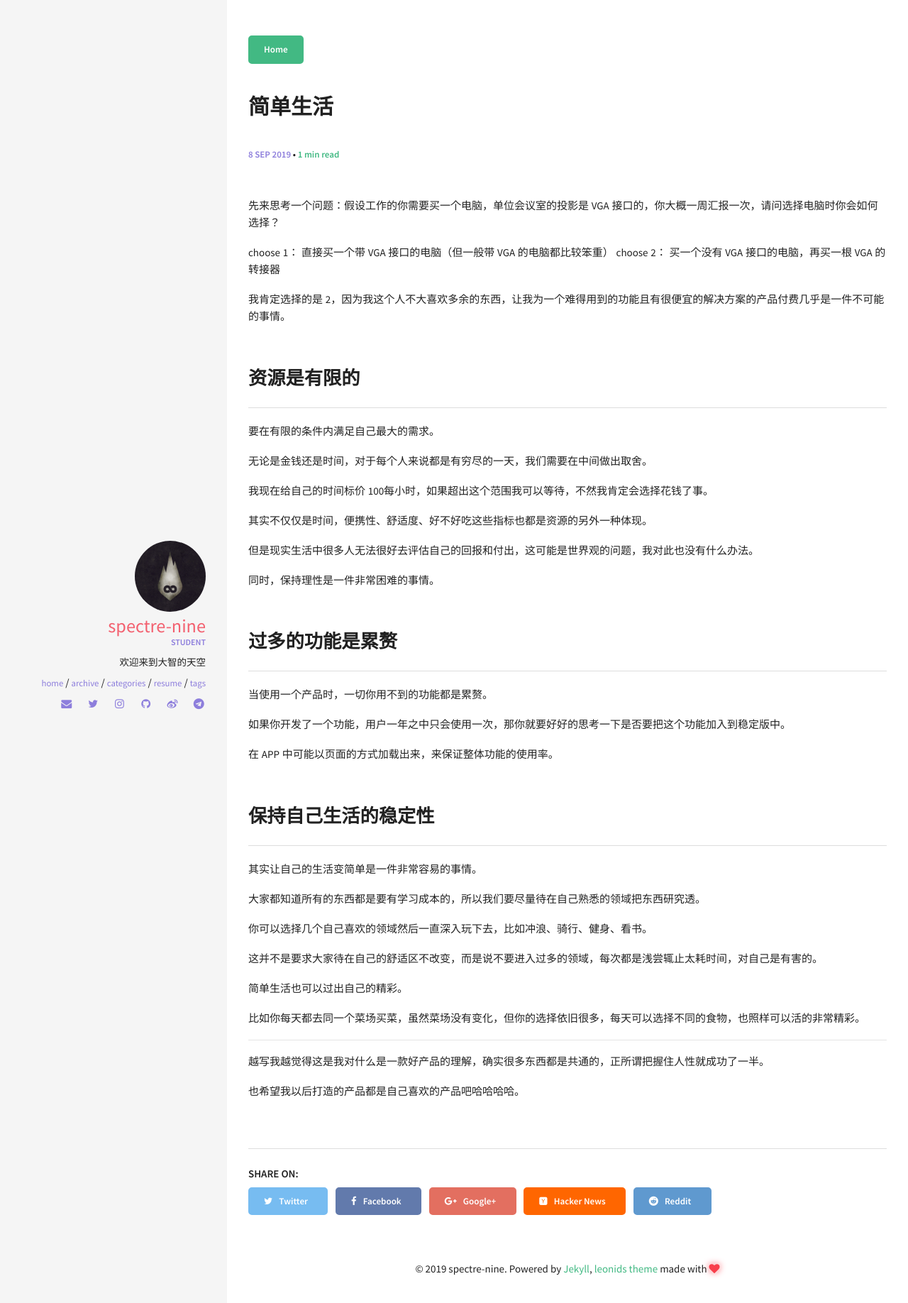
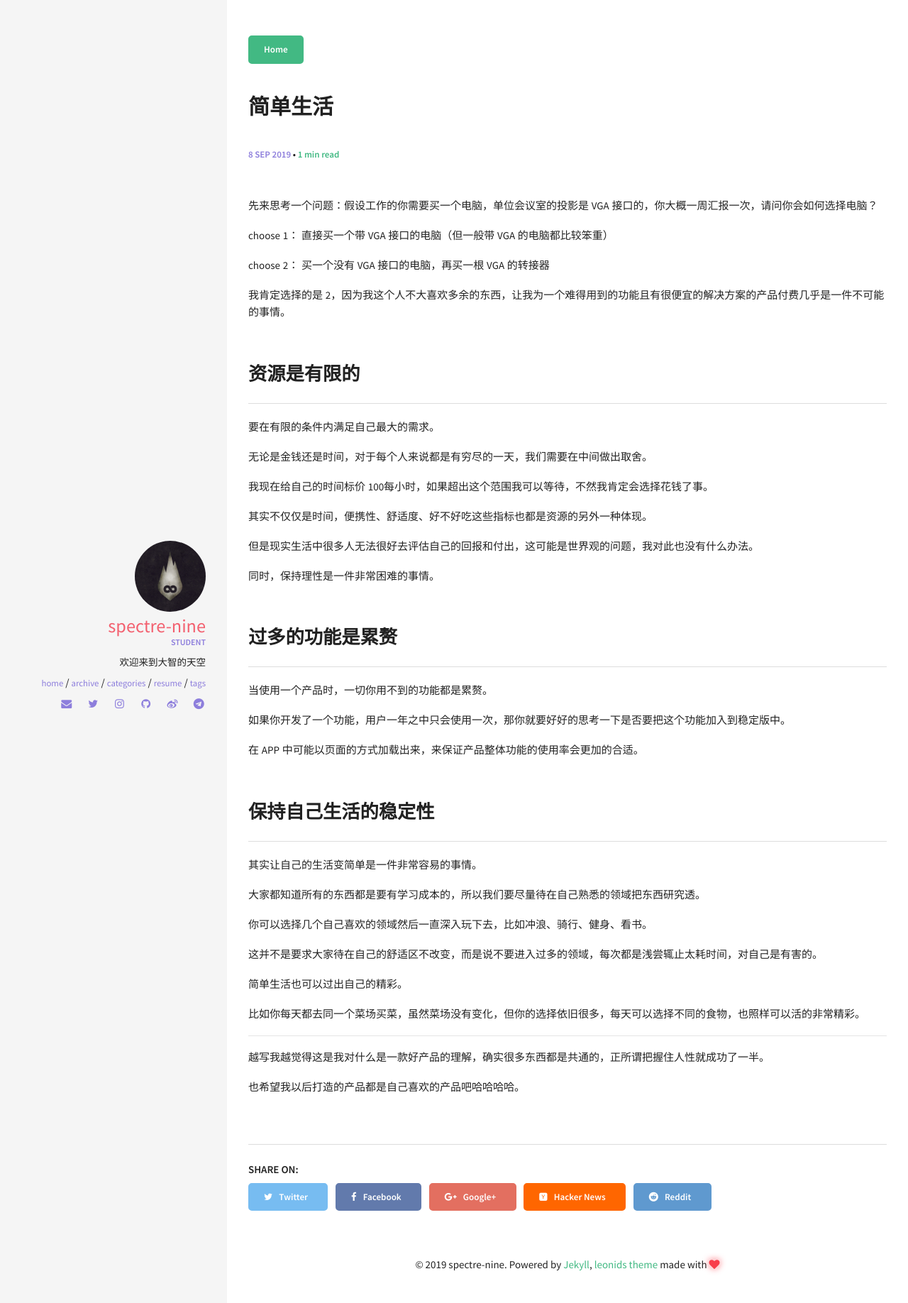
Before and after one commit to Nickszy/nickszy.github.io, a Jekyll site: the page built from _posts/2019-09-08-simple-life.md, in a window 1280 px wide. Shown: the top 1836 px of the page at 71% size. Built offline with Jekyll 4.4.1, drawn with Linux system fonts in a browser that asks for light colours; comment, search, counter and statistics services are not loaded.

Commit message:
Update 2019-09-08-simple-life.md

```diff
--- a/_posts/2019-09-08-simple-life.md
+++ b/_posts/2019-09-08-simple-life.md
@@ -8,9 +8,10 @@ tags:
 comments: true
 ---
 
-先来思考一个问题：假设工作的你需要买一个电脑，单位会议室的投影是 VGA 接口的，你大概一周汇报一次，请问选择电脑时你会如何选择？
+先来思考一个问题：假设工作的你需要买一个电脑，单位会议室的投影是 VGA 接口的，你大概一周汇报一次，请问你会如何选择电脑？
 
 choose 1： 直接买一个带 VGA 接口的电脑（但一般带 VGA 的电脑都比较笨重）
+
 choose 2： 买一个没有 VGA 接口的电脑，再买一根 VGA 的转接器
 
 
@@ -36,7 +37,7 @@ choose 2： 买一个没有 VGA 接口的电脑，再买一根 VGA 的转接器
 
 如果你开发了一个功能，用户一年之中只会使用一次，那你就要好好的思考一下是否要把这个功能加入到稳定版中。
 
-在 APP 中可能以页面的方式加载出来，来保证整体功能的使用率。
+在 APP 中可能以页面的方式加载出来，来保证产品整体功能的使用率会更加的合适。
 
 ## 保持自己生活的稳定性
 
```
